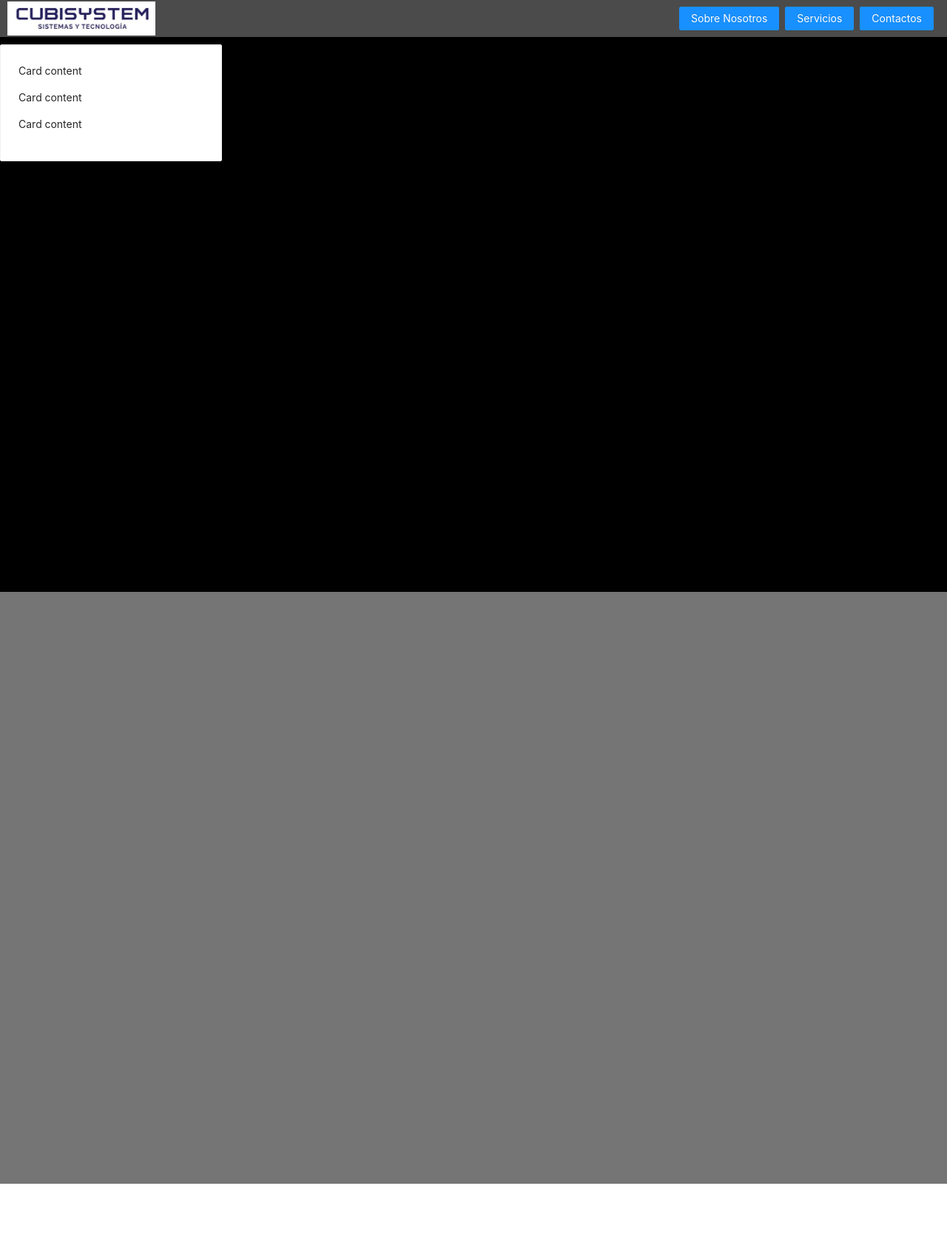
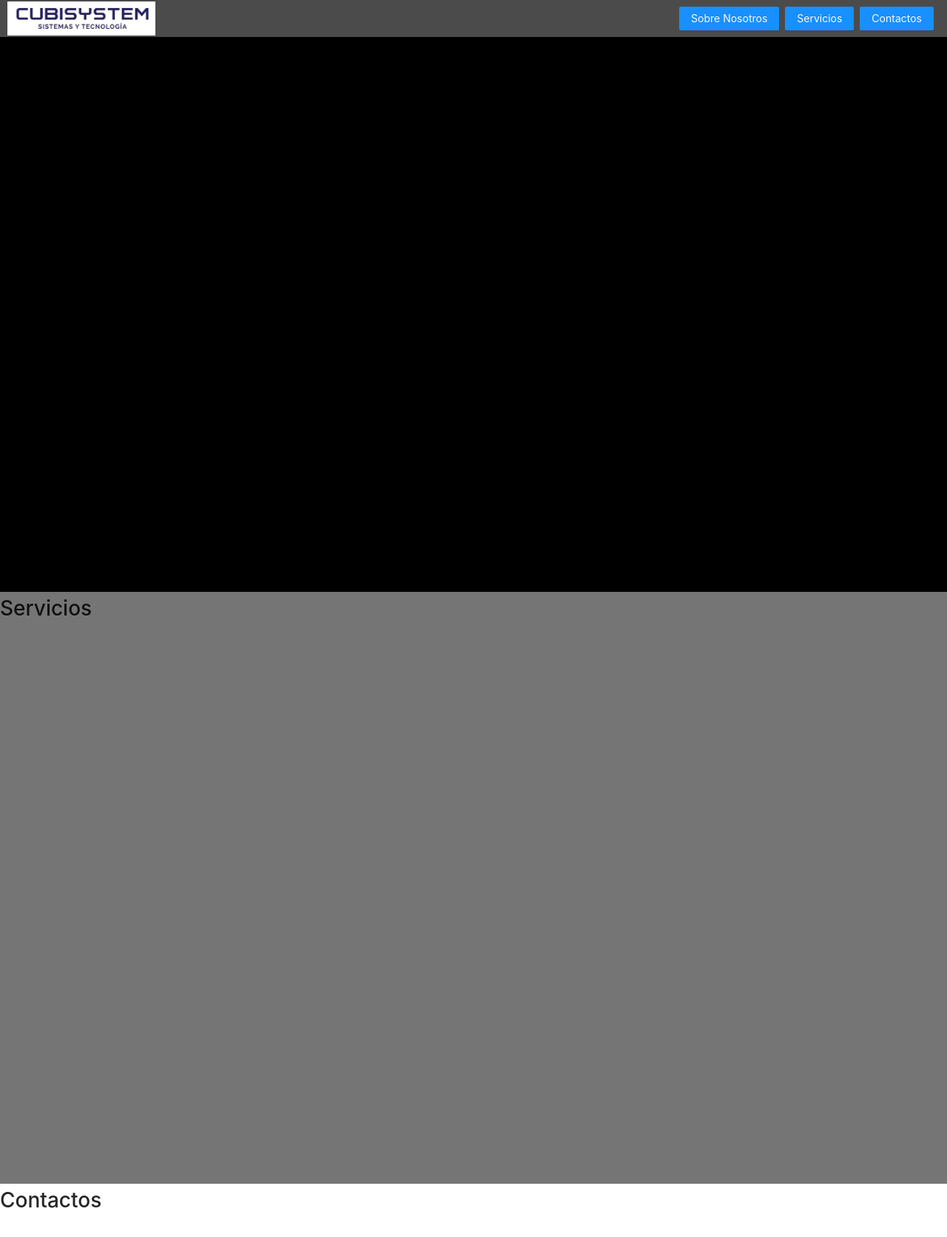
Before and after one commit to 0trebeh/cubi-system, a React (Create React App) app: page / in a window 1280 px wide. Shown: the top 1672 px of the page at 74% size. Built offline with nearby package versions, Linux system fonts and the light colour scheme.

Commit message:
prueba del serve

```diff
--- a/src/App.js
+++ b/src/App.js
@@ -22,18 +22,16 @@ const App = () => {
       </nav>
 
       <div className="info">
-        <Card
-          className='card'
-        >
-          <p>Card content</p>
-          <p>Card content</p>
-          <p>Card content</p>
-        </Card>
+        <h1>Informacion de la Empresa</h1>
       </div>
 
-      <div className="servicios"></div>
+      <div className="servicios">
+        <h1>Servicios</h1>
+      </div>
 
-      <div className="contactos"></div>
+      <div className="contactos">
+        <h1>Contactos</h1>
+      </div>
 
     </div>
   );
```
Also changed, not shown: package.json (+5 -2 lines), 1 other file (tests, documents, lock files or other folders).
